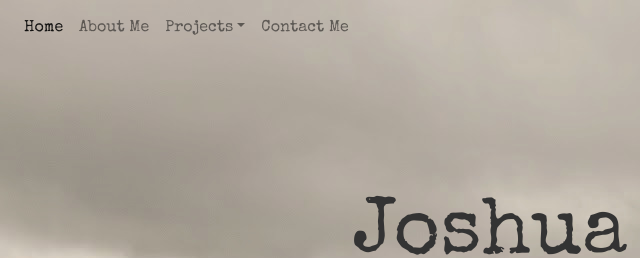
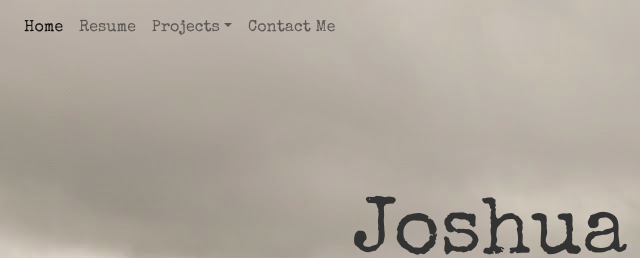
Before and after one commit to jdlevish/github.io, a website: page public/index.html in a window 1280 px wide. Shown: the top 258 px of the page, 0-640 px from the left. Drawn offline with nearby package versions, Linux system fonts and the light colour scheme.

Commit message:
changes resume link

```diff
--- a/public/index.html
+++ b/public/index.html
@@ -36,8 +36,7 @@
 
                         <li class="nav-item">
                             <a class="nav-link"
-                                href="https://docs.google.com/document/d/1n-aE3tmB33N4UKwfCUSUDpuf0N3ytYewMMAE5BdMx38/edit?usp=sharing">About
-                                Me</a>
+                                href="https://docs.google.com/document/d/1n-aE3tmB33N4UKwfCUSUDpuf0N3ytYewMMAE5BdMx38/edit?usp=sharing">Resume</a>
                         </li>
                         <li class="nav-item dropdown">
                             <a class="nav-link dropdown-toggle" href="#" id="navbarDropdownMenuLink" role="button"
```
